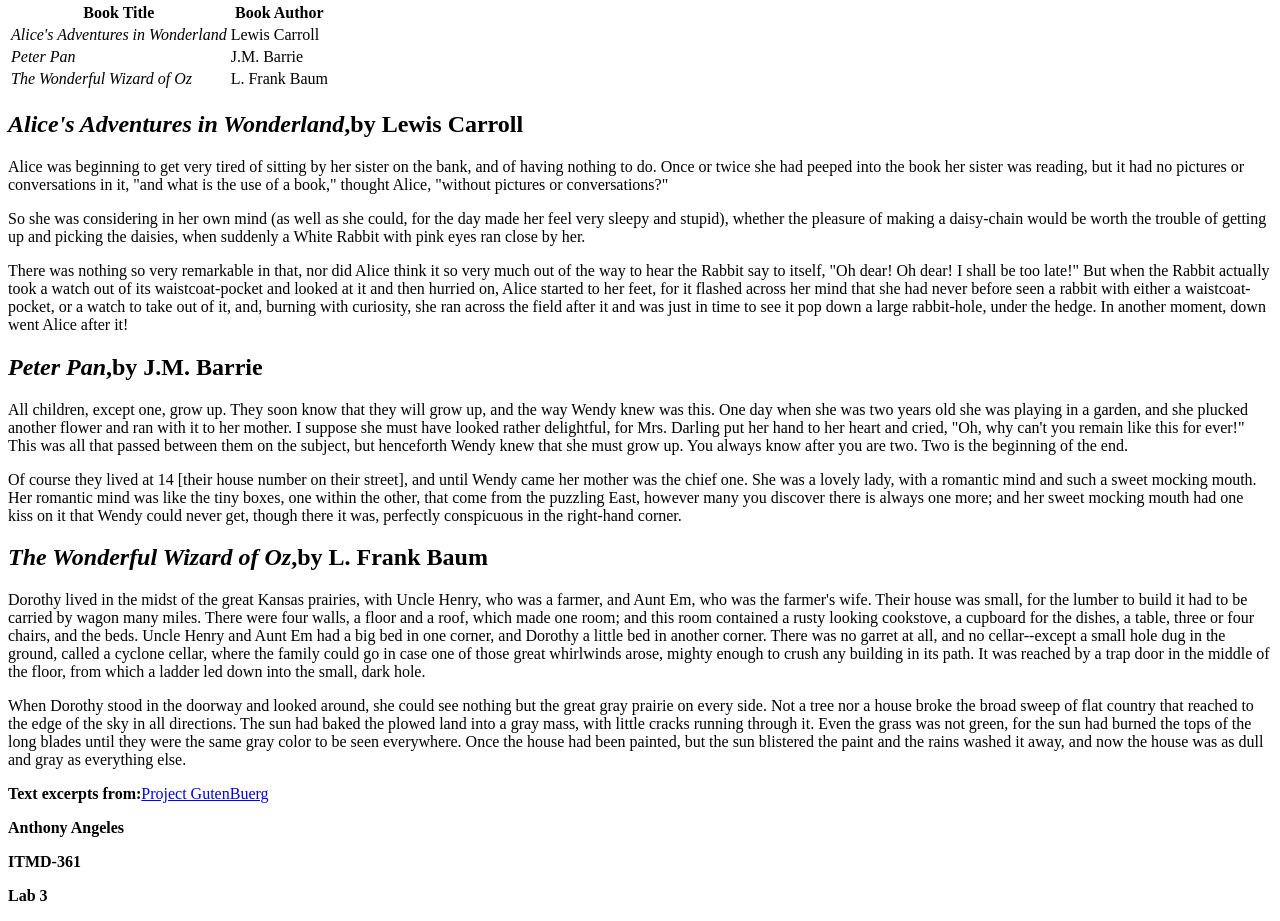
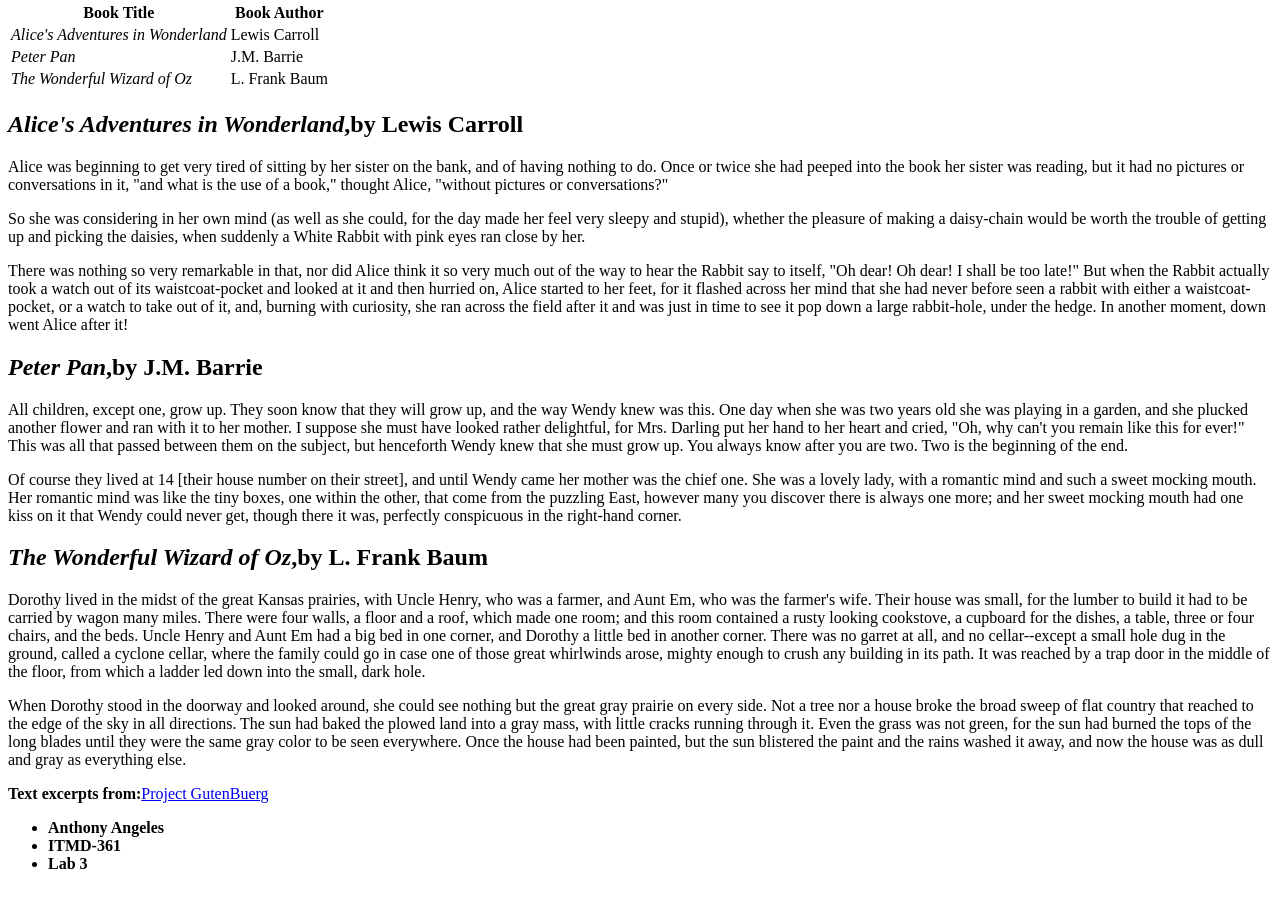
Before and after one commit to aangeles02/Lab3, a plain HTML site: page index.html in a window 1280 px wide. Shown: the part 79-1000 px from the top of the page. After the commit the page ends 968 px from the top, so only its background shows below. Drawn offline with Linux system fonts and the light colour scheme.

Commit message:
fixed list

```diff
--- a/index.html
+++ b/index.html
@@ -41,9 +41,10 @@
 
 			<p>When Dorothy stood in the doorway and looked around, she could see nothing but the great gray prairie on every side.  Not a tree nor a house broke the broad sweep of flat country that reached to the edge of the sky in all directions.  The sun had baked the plowed land into a gray mass, with little cracks running through it.  Even the grass was not green, for the sun had burned the tops of the long blades until they were the same gray color to be seen everywhere.  Once the house had been painted, but the sun blistered the paint and the rains washed it away, and now the house was as dull and gray as everything else.</p>
 			<p><strong>Text excerpts from:</strong><a href=  http://www.gutenberg.org>Project GutenBuerg</a>
-			<p><strong>Anthony Angeles</strong></p>
-			<p><strong>ITMD-361</strong></p>
-			<p><strong>Lab 3</strong></p>
+			<ul>
+			<li><strong>Anthony Angeles</strong></li>
+			<li><strong>ITMD-361</strong></li>
+			<li><strong>Lab 3</strong></li>
 
 		</body>
 	</html>
```
